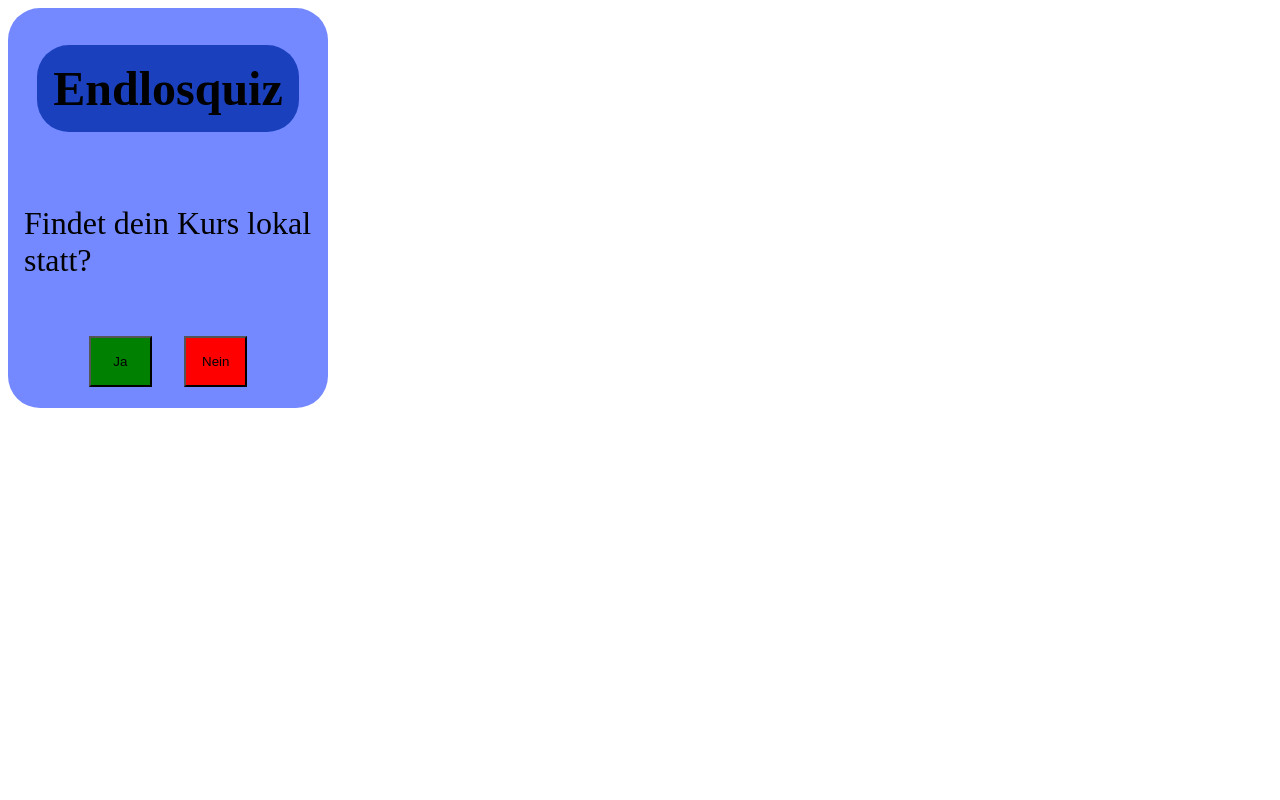
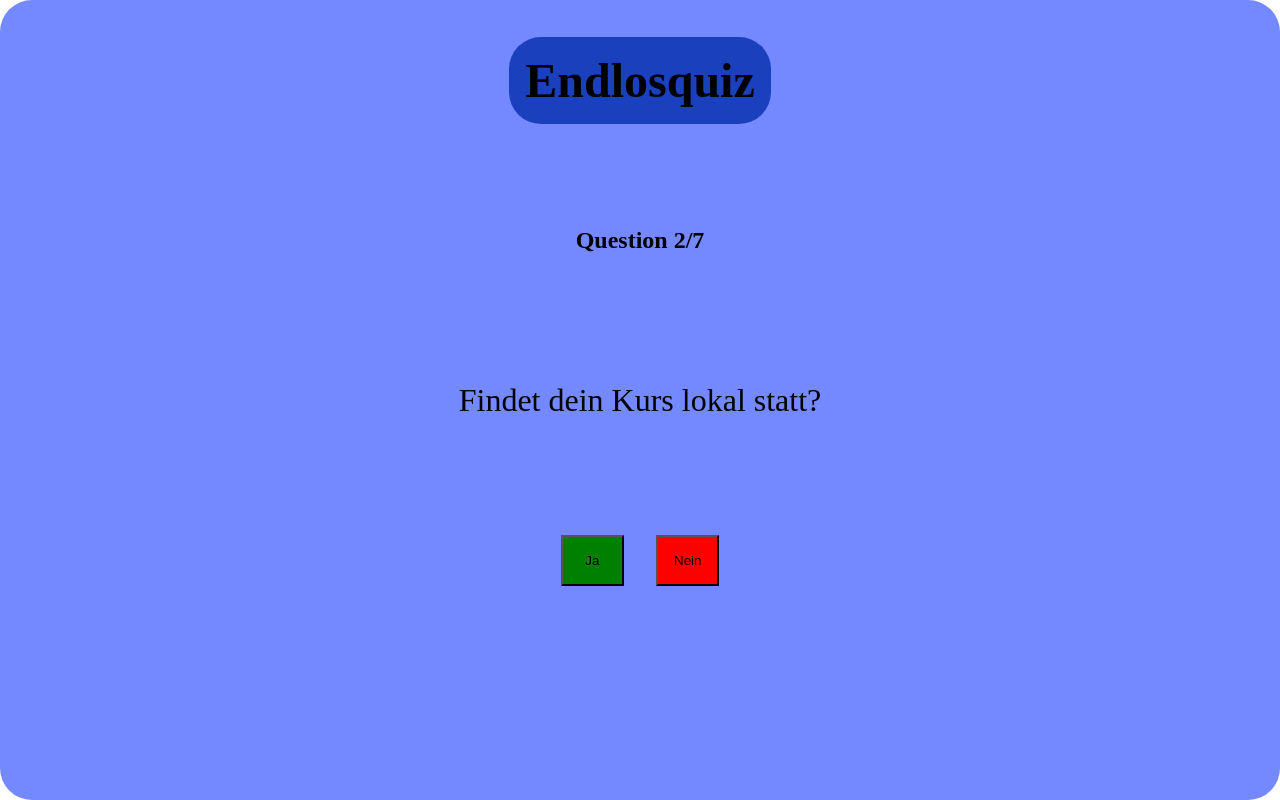
Before and after one commit to DennisTarik/quizjava, a plain HTML site: page index.html in a window 1280 px wide. Both pictures are taken after a click on the button "Ja". Drawn offline with Linux system fonts and the light colour scheme.

Commit message:
finish number count

```diff
--- a/index.html
+++ b/index.html
@@ -10,6 +10,7 @@
 <body>
     <div class="quiz">
         <h1 class="title">Endlosquiz</h1>
+        <h2 class="progress"></h2>
         <p class="question">Bist du ein Mensch?</p>
         <div class="answer">
             <button class="yes">Ja</button>
--- a/main.js
+++ b/main.js
@@ -20,10 +20,11 @@ const answerList = [
     true,
 ]
 
-let correctAnswer = answerList[0]
+let correctAnswer = answerList[questionIndex]
 
 const myQuestion = document.querySelector(".question");
 myQuestion.textContent = questionList[0];
+updateProgress();
 
 const yesButton = document.querySelector(".yes")
 yesButton.onclick = function () {
@@ -43,16 +44,16 @@ noButton.onclick = function () {
 };
 function showAnswerIsCorrect () {
     const resultElement = document.createElement("p");
-    resultElement.textContent = "Deine Antwort ist richtig!";
+    resultElement.textContent = "Richtige Antwort!";
     resultElement.className = "correct";
-    document.body.appendChild(resultElement);
-    setTimeout(setNewQuestion, 0);
+    document.querySelector(".quiz").appendChild(resultElement);
+    setTimeout(setNewQuestion, 1500);
 }
 function showAnswerIsIncorrect () {
     const resultElement = document.createElement("p");
-    resultElement.textContent = "Deine Antwort ist falsch!";
+    resultElement.textContent = "Falsche Antwort!";
     resultElement.className = "incorrect";
-    document.body.appendChild(resultElement);
+    document.querySelector(".quiz").appendChild(resultElement);
     disableButtons();
 }
 function disableButtons () {
@@ -63,15 +64,22 @@ function setNewQuestion () {
     questionIndex += 1;
     myQuestion.textContent = questionList[questionIndex];
     correctAnswer = answerList[questionIndex];
-    document.body.removeChild(document.querySelector(".correct"))
+    document.querySelector(".quiz").removeChild(document.querySelector(".correct"))
+    updateProgress();
     quizend();
+}
+function updateProgress() {
+    const progressElement = document.querySelector(".progress");
+    progressElement.textContent = `Question ${questionIndex + 1}/${questionList.length}`;
 }
 function quizend () {
     if (questionIndex === 7) {
-        document.body.removeChild(document.querySelector(id="answer"));
-        const endElement = document.createElement("h1");
+        document.querySelector(".quiz")
+        .removeChild(document.querySelector(".answer"));
+        document.querySelector(".quiz")
+        .removeChild(document.querySelector(".progress"));
+        const endElement = document.querySelector(".question");
         endElement.textContent = "Herzlichen Glückwunsch!!!";
         endElement.className = "finish";
-        document.body.appendChild(endElement);
     } else {}
 }
--- a/style.css
+++ b/style.css
@@ -1,20 +1,24 @@
-.body {
-    display: grid;
-    align-items: center;
-    justify-items: center;
+body {
+    width: 100vw;
+    height: 100vh;
+    margin: 0;
 }
 .question {
+    display: table-cell;
+    vertical-align: middle;
+    text-align: center;
     padding-left: 1rem;
     padding-right: 1rem;
 }
 .quiz {
-    height: 25rem;
-    width: 20rem;
     border-radius: 2rem;
     display: grid;
+    grid-template-rows: 1fr 1fr 1fr 1fr 1fr;
     align-items: center;
     justify-items: center;
     background-color: rgb(116, 137, 255);
+    width: 100vw;
+    height: 100vh;
 }
 .title {
     display: grid;
@@ -23,13 +27,19 @@
     border-radius: 2rem;
     padding: 1rem;
 }
+.progress {
+    display: grid;
+    justify-content: center;
+    align-items: center;
+}
 p {
     font-size: 2rem;
 }
 .answer {
     display: grid;
     grid-template-columns: 1fr 1fr;
-
+    justify-content: center;
+    align-items: center;
 }
 .yes {
     background-color: green;
@@ -46,15 +56,20 @@ p {
     background-color: rgb(26, 64, 190);
     border-radius: 2rem;
     padding: 1.5rem;
+    width: 100wh;
 }
 .incorrect {
     color: red;
     background-color: rgb(26, 64, 190);
     border-radius: 2rem;
     padding: 1.5rem;
+    width: 100wh;
 }
-
 .finish {
+    padding-top: 60%;
+    display: grid;
+    align-items: center;
+    justify-content: center;
     animation: 1s infinite ease-in-out alternate fadeIn,
         2s infinite ease-in-out alternate bounce;
 }
```
